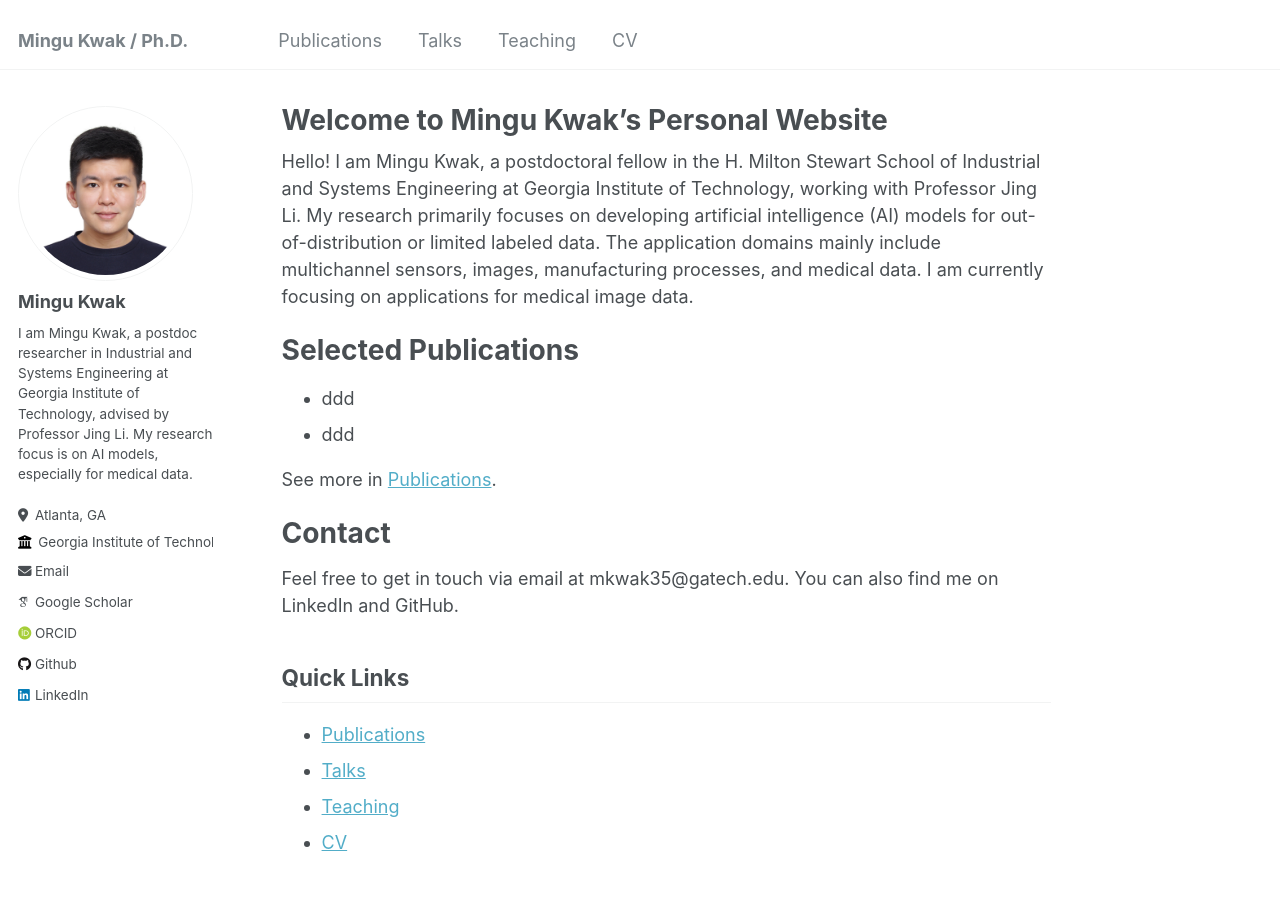
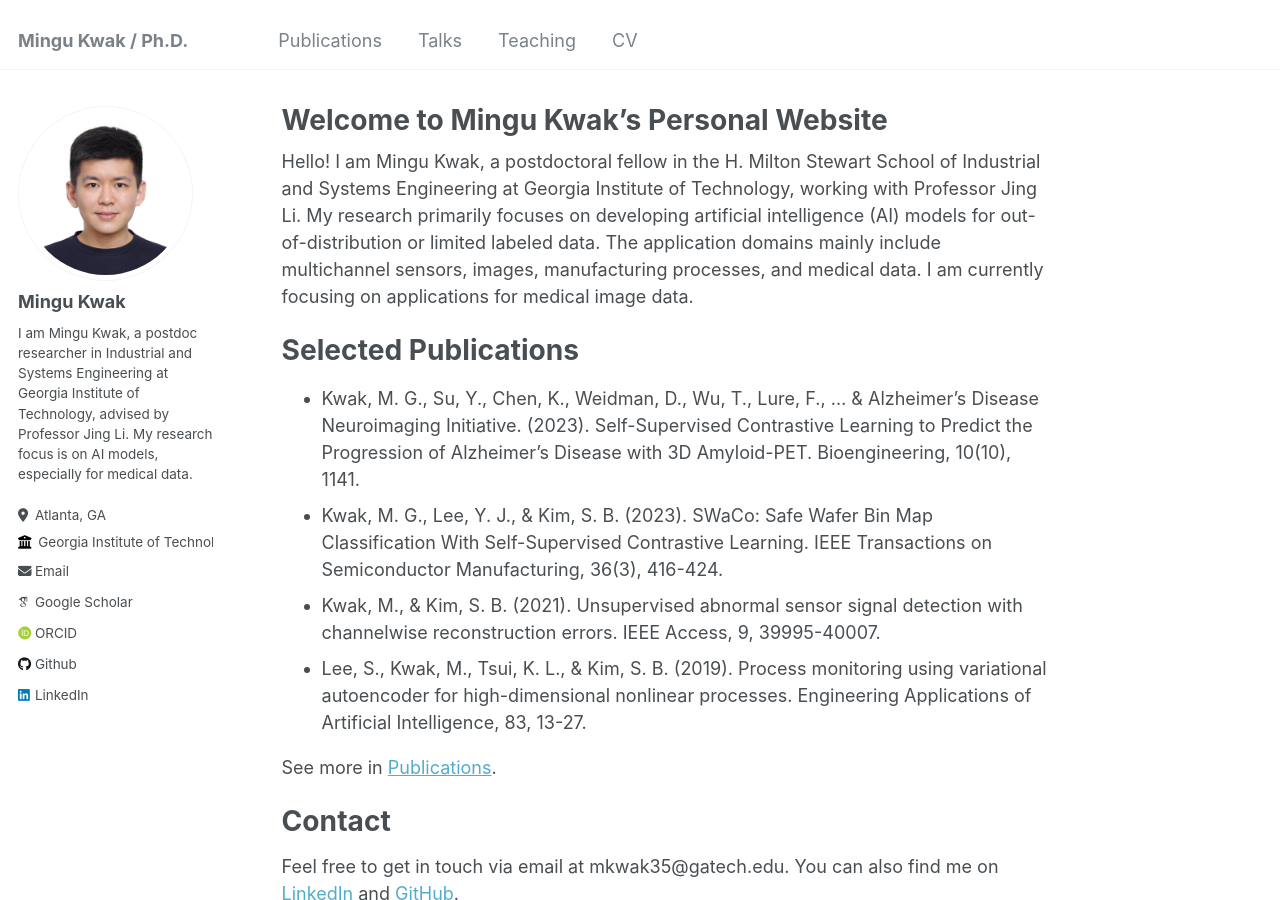
Before and after one commit to min9kwak/min9kwak.github.io, a Jekyll site: the page built from _pages/about.md, in a window 1280 px wide and 900 px high. Built offline with Jekyll 4.4.1, drawn with Linux system fonts in a browser that asks for light colours; some web fonts are replaced.

```diff
--- a/_pages/about.md
+++ b/_pages/about.md
@@ -11,14 +11,16 @@ Hello! I am Mingu Kwak, a postdoctoral fellow in the H. Milton Stewart School of
 
 Selected Publications
 ======
-* ddd
-* ddd
+* Kwak, M. G., Su, Y., Chen, K., Weidman, D., Wu, T., Lure, F., ... & Alzheimer’s Disease Neuroimaging Initiative. (2023). Self-Supervised Contrastive Learning to Predict the Progression of Alzheimer’s Disease with 3D Amyloid-PET. Bioengineering, 10(10), 1141.
+* Kwak, M. G., Lee, Y. J., & Kim, S. B. (2023). SWaCo: Safe Wafer Bin Map Classification With Self-Supervised Contrastive Learning. IEEE Transactions on Semiconductor Manufacturing, 36(3), 416-424.
+* Kwak, M., & Kim, S. B. (2021). Unsupervised abnormal sensor signal detection with channelwise reconstruction errors. IEEE Access, 9, 39995-40007.
+* Lee, S., Kwak, M., Tsui, K. L., & Kim, S. B. (2019). Process monitoring using variational autoencoder for high-dimensional nonlinear processes. Engineering Applications of Artificial Intelligence, 83, 13-27.
 
 See more in [Publications](./publications).
 
 Contact
 ======
-Feel free to get in touch via email at mkwak35@gatech.edu. You can also find me on LinkedIn and GitHub.
+Feel free to get in touch via email at mkwak35@gatech.edu. You can also find me on [LinkedIn](https://www.linkedin.com/in/min9kwak/) and [GitHub](https://github.com/min9kwak).
 
 Quick Links
 ------
```
Also changed, not shown: _pages/publications.md (+8 -0 lines), _publications/2019-08-01-process-monitoring-1.md (+0 -1 lines), _publications/2020-01-01-channelwise-2.md (+0 -1 lines).
